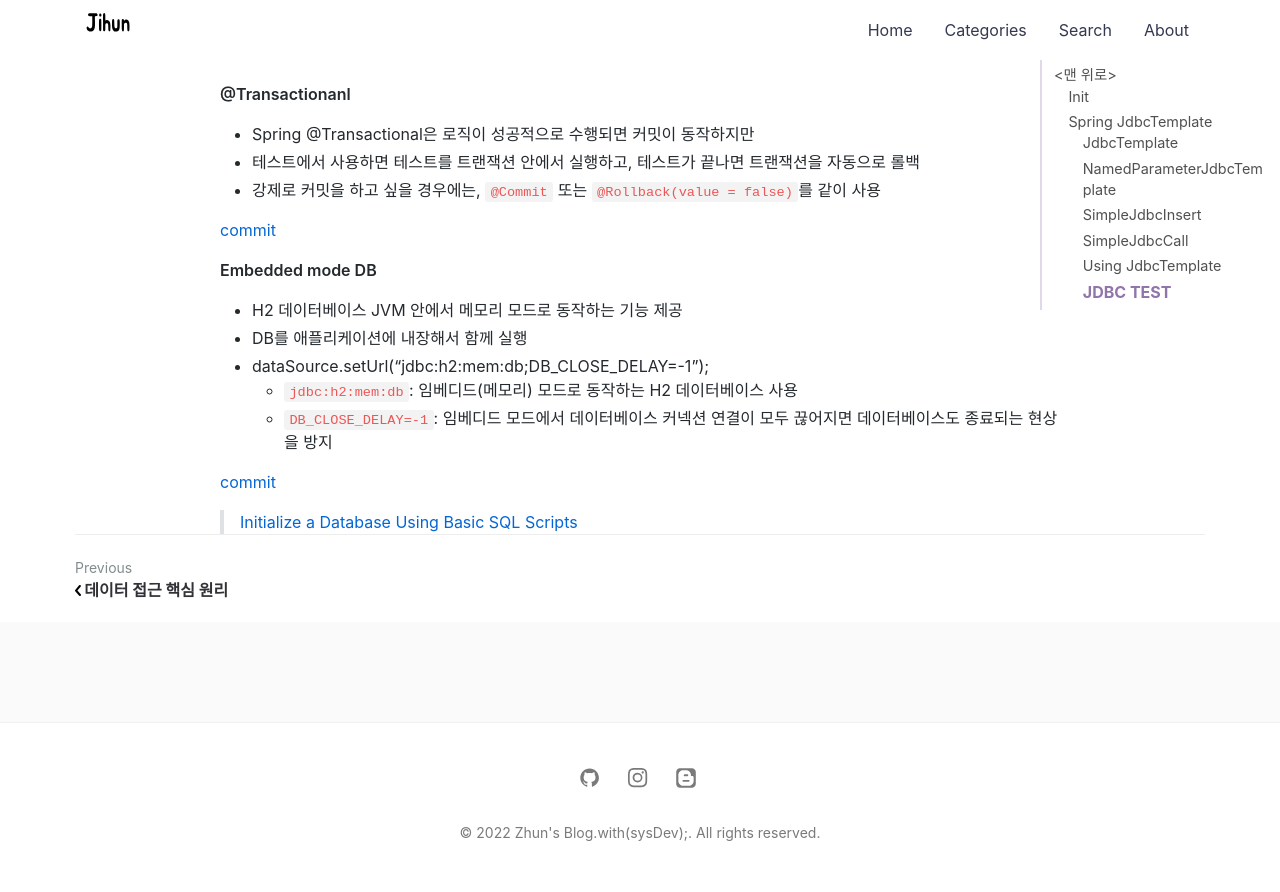
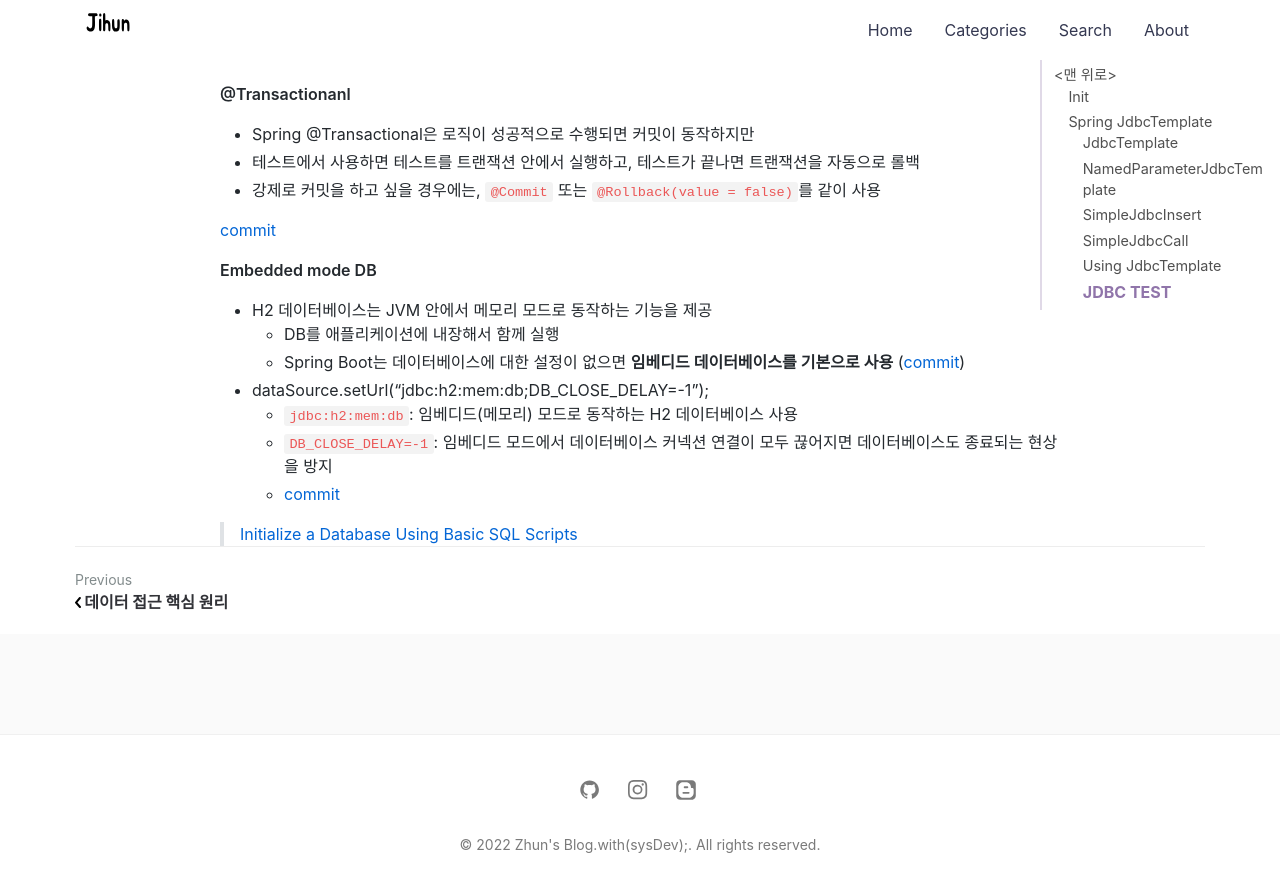
Before and after one commit to jihunparkme/jihunparkme.github.io, a Jekyll site: the page built from _posts/2022-08-08-Spring-DB-Part2.md, in a window 1280 px wide and 900 px high, scrolled down 6484 px. Shown: the top 892 px of the window. Built offline with Jekyll 4.4.1, drawn with Linux system fonts in a browser that asks for light colours; nearby versions of some CDN libraries; comment, search, counter and statistics services are not loaded.

Commit message:
[Jdbc TEST] Spring boot and Embedded mode DB

```diff
--- a/_posts/2022-08-08-Spring-DB-Part2.md
+++ b/_posts/2022-08-08-Spring-DB-Part2.md
@@ -291,13 +291,13 @@ DB 접속: jdbc:h2:tcp://localhost/~/testcase
 
 **Embedded mode DB**
 
-- H2 데이터베이스 JVM 안에서 메모리 모드로 동작하는 기능 제공
-- DB를 애플리케이션에 내장해서 함께 실행
+- H2 데이터베이스는 JVM 안에서 메모리 모드로 동작하는 기능을 제공
+  - DB를 애플리케이션에 내장해서 함께 실행
+  - Spring Boot는 데이터베이스에 대한 설정이 없으면 **임베디드 데이터베이스를 기본으로 사용** ([commit](https://github.com/jihunparkme/Inflearn-Spring-DB/commit/a856db143eb8df789e48dc9b7ec4e1f19701a78f))
 - dataSource.setUrl("jdbc:h2:mem:db;DB_CLOSE_DELAY=-1");
   - `jdbc:h2:mem:db`: 임베디드(메모리) 모드로 동작하는 H2 데이터베이스 사용
   - `DB_CLOSE_DELAY=-1`: 임베디드 모드에서 데이터베이스 커넥션 연결이 모두 끊어지면
 데이터베이스도 종료되는 현상을 방지
-
-[commit](https://github.com/jihunparkme/Inflearn-Spring-DB/commit/fbe9c0ec69ab5c3d7b1b135ebce304f4179c4f2f)
+  - [commit](https://github.com/jihunparkme/Inflearn-Spring-DB/commit/fbe9c0ec69ab5c3d7b1b135ebce304f4179c4f2f)
 
 > [Initialize a Database Using Basic SQL Scripts](https://docs.spring.io/spring-boot/docs/current/reference/html/howto.html#howto.data-initialization.using-basic-sql-scripts)
```
